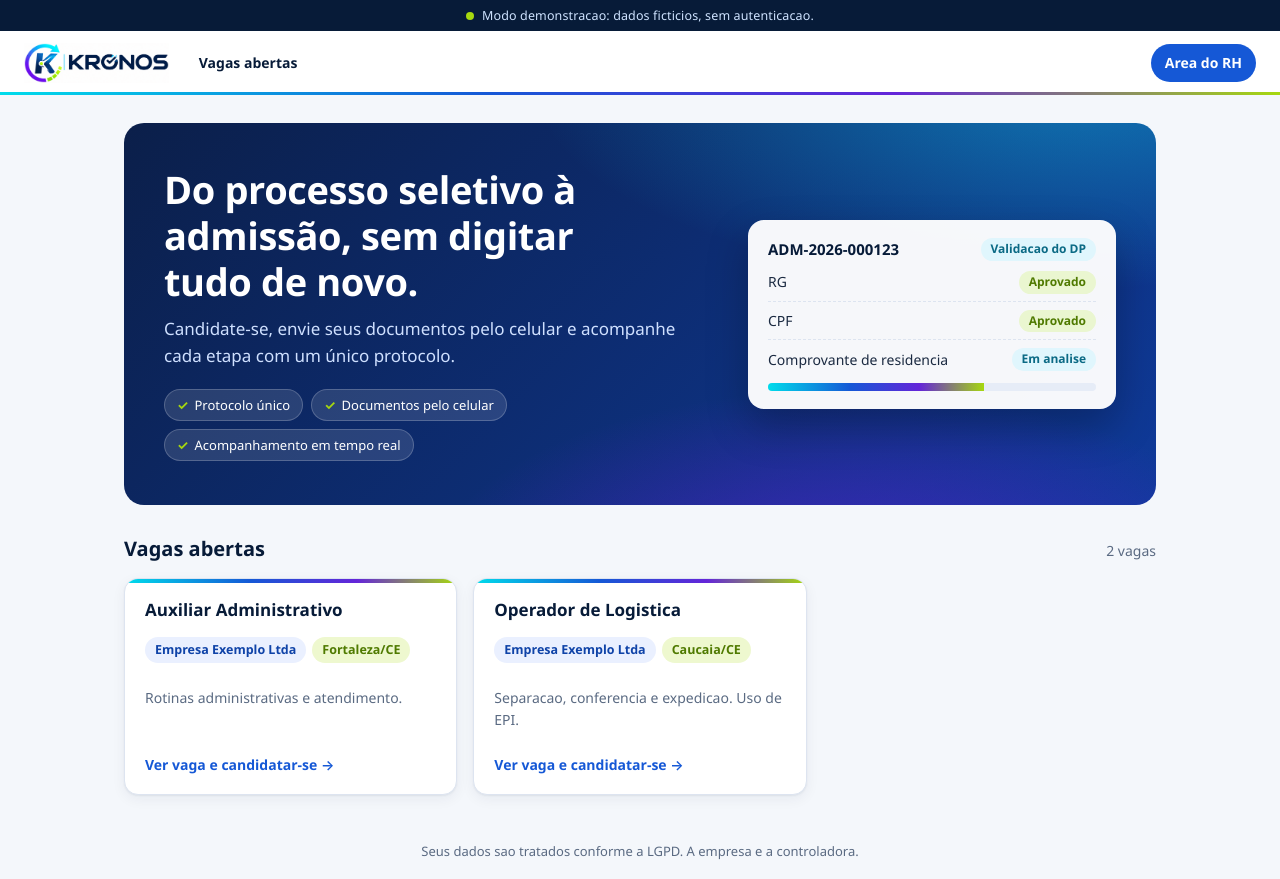
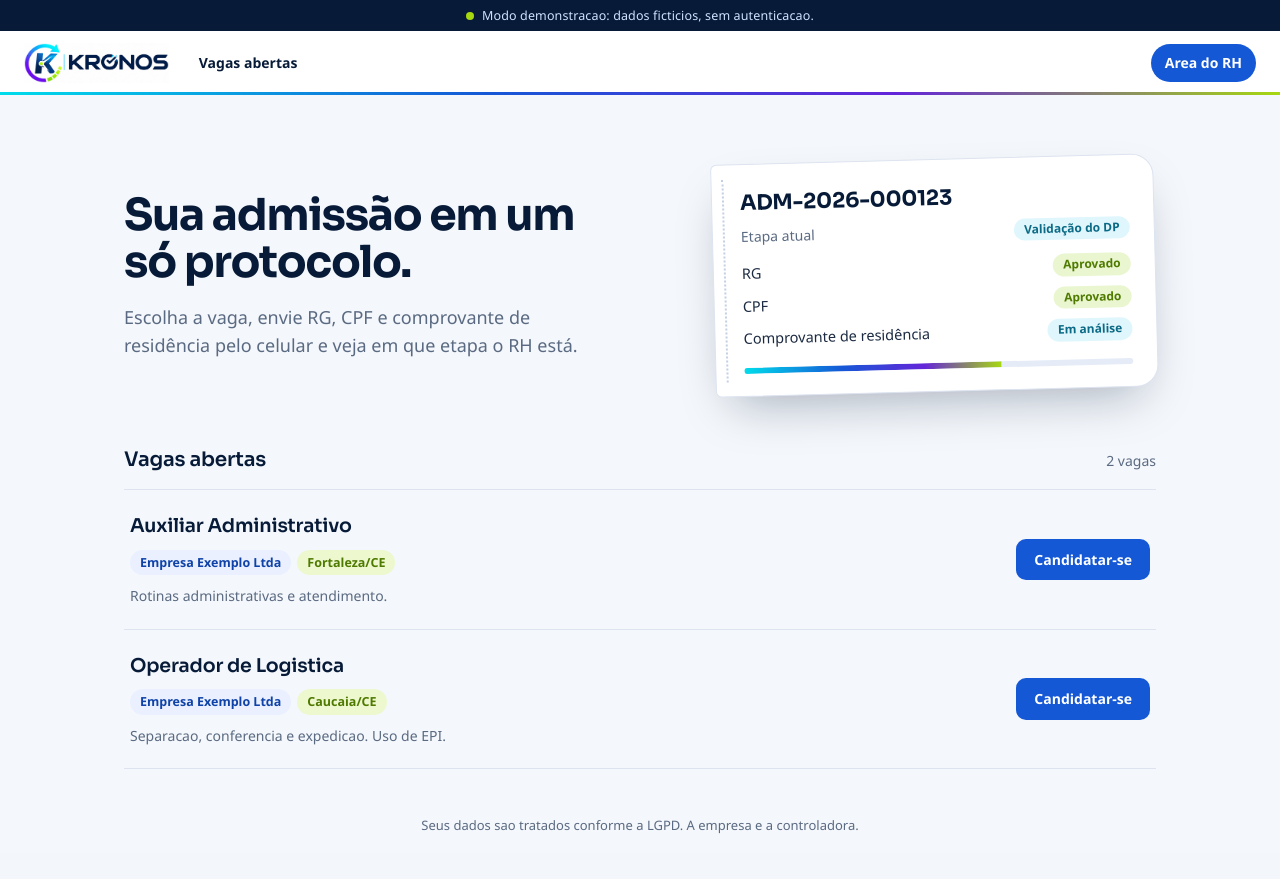
Before and after one commit to mariagabrielasoares099-boop/kronos, a FastAPI app: page / in a window 1280 px wide. After the commit the page ends 834 px from the top, so only its background shows below. Run offline with FastAPI, Linux system fonts and the light colour scheme.

Commit message:
style(web): redesign da demo (Sora local, abertura com protocolo, vagas em lista, sem caixa-alta)
Co-Authored-By: Claude Sonnet 5.5 <noreply@anthropic.com>

```diff
--- a/apps/web/app/static/app.css
+++ b/apps/web/app/static/app.css
@@ -1,9 +1,12 @@
 /* KRONOS: identidade visual da logo (azul-marinho, azul, ciano, roxo e lima), menu lateral escuro, barra superior com a marca,
    cards e tabelas. Sem CDN nem fonte externa: tudo local, compativel com a CSP (style-src 'self'). */
+@font-face { font-family:"Sora"; font-weight:600; font-style:normal; font-display:swap; src:url(/static/fonts/sora-600.ttf) format("truetype"); }
+@font-face { font-family:"Sora"; font-weight:700; font-style:normal; font-display:swap; src:url(/static/fonts/sora-700.ttf) format("truetype"); }
 :root {
   --ink:#071b38; --brand:#1558d6; --brand-dark:#0f43a8; --cyan:#00dceb; --purple:#6425d9; --lime:#a6d80f; --lime-dark:#4f7a00;
   --bg:#f4f7fb; --fg:#1b2a41; --muted:#5a6a82; --card:#fff; --line:#dde4f0; --ok:#1c7c3f; --err:#c0392b; --warn:#8a5a00;
   --nav:#071b38; --nav-2:#143275; --shadow:0 1px 2px rgba(11,31,74,.06), 0 4px 14px rgba(11,31,74,.06);
+  --display:"Sora", "Segoe UI", system-ui, sans-serif;
   --grad:linear-gradient(90deg, var(--cyan), var(--brand) 38%, var(--purple) 70%, var(--lime));
 }
 * { box-sizing:border-box; }
@@ -39,32 +42,34 @@ footer { padding:18px 20px; color:var(--muted); font-size:13px; text-align:cente
 
 /* Menu lateral */
 .side { width:232px; flex:none; background:linear-gradient(180deg, var(--nav) 0%, #0e2a66 100%); color:#cfdcf5; padding:18px 0 16px; }
-.side .side-title { padding:0 22px 10px; font-size:11px; letter-spacing:.12em; text-transform:uppercase; color:#7f96c4; }
+.side .side-title { padding:0 22px 10px; font-size:13px; color:#8fa5d0; }
 .side nav { display:grid; gap:2px; padding:0 10px; }
 .side nav a { color:#cfdcf5; text-decoration:none; padding:10px 14px; border-radius:8px; font-size:14px; border-left:3px solid transparent; }
 .side nav a:hover { background:rgba(255,255,255,.07); color:#fff; }
 .side nav a.on { background:rgba(18,200,240,.14); color:#fff; border-left-color:var(--lime); font-weight:600; }
 
-h1 { font-size:26px; line-height:1.2; margin:0 0 8px; font-weight:700; color:var(--ink); letter-spacing:-.01em; }
+h1 { font-family:var(--display); font-size:26px; line-height:1.2; margin:0 0 8px; font-weight:700; color:var(--ink); letter-spacing:-.02em; }
 h1 small { font-size:15px; color:var(--muted); font-weight:400; margin-left:6px; }
-h2 { font-size:17px; margin:26px 0 10px; font-weight:650; color:var(--ink); }
+h2 { font-family:var(--display); font-size:17px; margin:26px 0 10px; font-weight:600; color:var(--ink); letter-spacing:-.01em; }
 h3 { font-size:15px; margin:20px 0 8px; color:var(--ink); }
 .muted { color:var(--muted); font-size:14px; }
 .lead { font-size:17px; color:var(--muted); max-width:62ch; }
 
 /* Cards, formularios e botoes */
-.cards { list-style:none; padding:0; margin:0; display:grid; gap:16px; grid-template-columns:repeat(auto-fill, minmax(280px, 1fr)); }
+.cards { list-style:none; padding:0; margin:0; border-top:1px solid var(--line); }
 .card { background:var(--card); border:1px solid var(--line); border-radius:14px; padding:18px 20px; box-shadow:var(--shadow); }
 .card h2 { margin:0 0 4px; }
-.vaga { position:relative; display:flex; flex-direction:column; gap:10px; overflow:hidden; transition:transform .15s, box-shadow .15s; }
-.vaga::before { content:""; position:absolute; left:0; right:0; top:0; height:4px; background:var(--grad); }
-.vaga:hover { transform:translateY(-2px); box-shadow:0 8px 24px rgba(11,31,74,.12); }
+.vaga { position:relative; display:grid; grid-template-columns:minmax(0, 1fr) auto; align-items:center; gap:6px 24px; padding:22px 6px; border-bottom:1px solid var(--line); background:transparent; border-radius:0; box-shadow:none; border-inline:0; border-top:0; }
+.vaga:hover { background:#fff; }
+.vaga h2 { margin:0; font-size:19px; }
 .vaga h2 a { color:var(--ink); text-decoration:none; }
 .vaga h2 a::after { content:""; position:absolute; inset:0; }
-.tags { display:flex; flex-wrap:wrap; gap:6px; }
+.vaga p { margin:0; grid-column:1; }
+.tags { display:flex; flex-wrap:wrap; gap:6px; margin:2px 0 4px; }
 .tag { background:#eaf0ff; color:var(--brand-dark); border-radius:999px; padding:3px 10px; font-size:12.5px; font-weight:600; }
 .tag.lime { background:#eef8cf; color:var(--lime-dark); }
-.vaga .go { margin-top:auto; font-weight:600; font-size:14px; color:var(--brand); }
+.vaga .go { grid-column:2; grid-row:1 / span 3; background:var(--brand); color:#fff; font-weight:600; font-size:14px; padding:10px 18px; border-radius:10px; white-space:nowrap; }
+.vaga:hover .go { background:var(--brand-dark); }
 .form { display:grid; gap:14px; max-width:520px; background:var(--card); border:1px solid var(--line); border-radius:14px; padding:22px; box-shadow:var(--shadow); }
 label { display:grid; gap:5px; font-weight:600; font-size:14px; color:var(--ink); }
 label.check { display:flex; gap:10px; font-weight:400; color:var(--fg); }
@@ -82,25 +87,18 @@ button:hover { background:var(--brand-dark); }
 .status { margin:6px 0 12px; }
 .alerta.info { background:#eef5ff; border-color:#b9d2fb; border-left-color:var(--brand); color:var(--ink); }
 
-/* Cartao decorativo do hero: mostra o que o candidato acompanha */
-.hero { display:grid; grid-template-columns:minmax(0, 1.2fr) minmax(260px, .8fr); gap:32px; align-items:center; }
-.hero-card { background:rgba(255,255,255,.96); color:var(--fg); border-radius:16px; padding:18px 20px; box-shadow:0 18px 40px rgba(0,0,0,.25); }
-.hero-card .proto { display:flex; justify-content:space-between; align-items:center; font-weight:700; color:var(--ink); margin-bottom:10px; }
-.hero-card ul { list-style:none; margin:0; padding:0; display:grid; gap:8px; }
-.hero-card li { display:flex; justify-content:space-between; align-items:center; font-size:14px; border-bottom:1px dashed var(--line); padding-bottom:7px; }
-.hero-card li:last-child { border-bottom:0; padding-bottom:0; }
-.hero-card .bar-prog { height:8px; border-radius:999px; background:#e6ecf7; overflow:hidden; margin-top:12px; }
-.hero-card .bar-prog i { display:block; height:100%; width:66%; background:var(--grad); }
-
-/* Vitrine de vagas */
-.hero { position:relative; overflow:hidden; border-radius:20px; padding:44px 40px; margin-bottom:28px; color:#fff;
-  background:radial-gradient(900px 340px at 92% -10%, rgba(18,200,240,.45), transparent 60%),
-             radial-gradient(700px 320px at 70% 120%, rgba(106,27,232,.55), transparent 60%), linear-gradient(135deg, #0b1f4a, #0f3a9a); }
-.hero h1 { color:#fff; font-size:38px; margin-bottom:12px; max-width:20ch; }
-.hero p { color:#cfe0ff; font-size:17px; max-width:54ch; margin:0 0 20px; }
-.hero .pills { display:flex; flex-wrap:wrap; gap:8px; margin-top:6px; }
-.hero .pill { background:rgba(255,255,255,.12); border:1px solid rgba(255,255,255,.2); border-radius:999px; padding:5px 12px; font-size:13px; }
-.hero .pill::before { content:"\2713"; color:var(--lime); margin-right:6px; font-weight:700; }
+/* Abertura: o protocolo (bilhete) e o elemento memoravel; o gradiente aparece so na barra de progresso */
+.hero { display:grid; grid-template-columns:minmax(0, 1.1fr) minmax(280px, .9fr); gap:48px; align-items:center; padding:36px 0 44px; }
+.hero h1 { font-size:44px; line-height:1.08; letter-spacing:-.03em; max-width:15ch; margin-bottom:16px; }
+.hero p { color:var(--muted); font-size:18px; line-height:1.6; max-width:46ch; margin:0; }
+.ticket-demo { position:relative; background:#fff; border:1px solid var(--line); border-radius:6px 22px 22px 6px; padding:22px 24px 22px 28px; box-shadow:0 22px 50px -18px rgba(7,27,56,.35); transform:rotate(-1.5deg); }
+.ticket-demo::before { content:""; position:absolute; left:10px; top:14px; bottom:14px; border-left:2px dotted #c3cfe4; }
+.ticket-demo .proto { font-family:var(--display); font-weight:700; font-size:21px; color:var(--ink); letter-spacing:-.01em; }
+.ticket-demo .etapa { display:flex; justify-content:space-between; align-items:center; margin:6px 0 14px; font-size:14px; color:var(--muted); }
+.ticket-demo ul { list-style:none; margin:0; padding:0; display:grid; gap:10px; }
+.ticket-demo li { display:flex; justify-content:space-between; align-items:center; font-size:14.5px; }
+.ticket-demo .bar-prog { height:6px; border-radius:999px; background:#e6ecf7; overflow:hidden; margin-top:18px; }
+.ticket-demo .bar-prog i { display:block; height:100%; width:66%; background:var(--grad); }
 .section-head { display:flex; align-items:baseline; justify-content:space-between; gap:12px; margin:8px 0 14px; }
 .section-head h2 { margin:0; font-size:20px; }
 .vaga-layout { display:grid; grid-template-columns:minmax(0, 1.1fr) minmax(300px, 520px); gap:28px; align-items:start; }
@@ -137,12 +135,12 @@ button:hover { background:var(--brand-dark); }
 .kpi::before { content:""; position:absolute; left:0; top:0; bottom:0; width:4px; background:var(--cyan); }
 .kpi.k2::before { background:var(--brand); } .kpi.k3::before { background:var(--purple); } .kpi.k4::before { background:var(--lime); }
 .kpi.k5::before { background:var(--err); } .kpi.k6::before { background:#e0a100; }
-.kpi b { display:block; font-size:28px; line-height:1.1; color:var(--ink); }
+.kpi b { display:block; font-family:var(--display); font-size:30px; line-height:1.1; color:var(--ink); }
 .kpi span { font-size:13px; color:var(--muted); }
 .kanban { display:flex; gap:14px; overflow-x:auto; padding-bottom:14px; }
 .col { min-width:236px; background:#e8edf7; border-radius:14px; padding:10px; border-top:4px solid var(--brand); }
 .col:nth-child(4n+1) { border-top-color:var(--cyan); } .col:nth-child(4n+3) { border-top-color:var(--purple); } .col:nth-child(4n) { border-top-color:var(--lime); }
-.col h2 { font-size:12px; margin:6px 6px 10px; text-transform:uppercase; letter-spacing:.06em; color:var(--muted); }
+.col h2 { font-size:14px; margin:6px 6px 10px; color:var(--ink); }
 .ticket { display:block; background:var(--card); border:1px solid var(--line); border-radius:10px; padding:11px 12px; margin-bottom:8px; color:inherit; text-decoration:none; font-size:14px; box-shadow:var(--shadow); }
 .ticket:hover { border-color:var(--brand); transform:translateY(-1px); }
 
@@ -150,7 +148,7 @@ button:hover { background:var(--brand-dark); }
 .filtros { display:flex; gap:12px; flex-wrap:wrap; margin:12px 0; background:var(--card); border:1px solid var(--line); border-radius:14px; padding:14px 16px; box-shadow:var(--shadow); }
 .filtros input { min-width:240px; }
 .fila { width:100%; border-collapse:separate; border-spacing:0; background:var(--card); border:1px solid var(--line); border-radius:14px; box-shadow:var(--shadow); overflow:hidden; }
-.fila th { background:#f3f6fc; color:var(--muted); text-transform:uppercase; font-size:11px; letter-spacing:.07em; }
+.fila th { background:#f3f6fc; color:var(--muted); font-size:13px; font-weight:600; }
 .fila th, .fila td { text-align:left; padding:11px 14px; border-bottom:1px solid var(--line); font-size:14px; }
 .fila tbody tr:last-child td { border-bottom:0; }
 .fila tbody tr:hover { background:#f2f7ff; }
@@ -180,11 +178,13 @@ button:hover { background:var(--brand-dark); }
 .sair button:hover { background:#f2f5fb; color:var(--ink); }
 
 /* Master-detail da fila do RH: lista a esquerda, chamado a direita; empilha no celular. */
-.mestre-detalhe { display:grid; grid-template-columns:minmax(320px, 5fr) 7fr; gap:20px; align-items:start; }
+.mestre-detalhe { display:grid; grid-template-columns:minmax(320px, 6fr) 5fr; gap:20px; align-items:start; }
 .mestre-detalhe > * { min-width:0; }
 .mestre { overflow-x:auto; }
 .mestre .fila { min-width:520px; }
 .mestre-detalhe .fila { font-size:13px; }
+.mestre-detalhe .fila th, .mestre-detalhe .fila td { padding:10px 8px; }
+.mestre-detalhe .fila td:first-child { white-space:nowrap; }
 .mestre-detalhe .fila a:focus { outline:2px solid var(--cyan); outline-offset:2px; }
 .fila tbody tr:has(a:focus) { background:#e3f1ff; box-shadow:inset 3px 0 0 var(--brand); }
 .detalhe { background:var(--card); border:1px solid var(--line); border-radius:14px; box-shadow:var(--shadow); padding:18px 22px; min-height:200px; }
@@ -208,9 +208,11 @@ button:hover { background:var(--brand-dark); }
   .side nav a { white-space:nowrap; border-left:0; border-bottom:3px solid transparent; border-radius:8px 8px 0 0; }
   .side nav a.on { border-bottom-color:var(--lime); }
   main { padding:18px 14px; }
-  .hero { padding:28px 22px; border-radius:16px; grid-template-columns:1fr; }
-  .hero-card { display:none; }
-  .hero h1 { font-size:28px; }
+  .hero { padding:20px 0 28px; grid-template-columns:1fr; gap:28px; }
+  .ticket-demo { transform:none; }
+  .hero h1 { font-size:32px; }
+  .vaga { grid-template-columns:1fr; }
+  .vaga .go { grid-column:1; grid-row:auto; text-align:center; margin-top:10px; }
   .fila { display:block; overflow-x:auto; }
   .filtros input { min-width:0; width:100%; }
   .stepper { padding:14px 8px; }
--- a/apps/web/app/templates/vagas.html
+++ b/apps/web/app/templates/vagas.html
@@ -3,20 +3,16 @@
 {% block content %}
 <section class="hero">
   <div>
-  <h1>Do processo seletivo &agrave; admiss&atilde;o, sem digitar tudo de novo.</h1>
-  <p>Candidate-se, envie seus documentos pelo celular e acompanhe cada etapa com um &uacute;nico protocolo.</p>
-  <div class="pills">
-    <span class="pill">Protocolo &uacute;nico</span>
-    <span class="pill">Documentos pelo celular</span>
-    <span class="pill">Acompanhamento em tempo real</span>
+    <h1>Sua admiss&atilde;o em um s&oacute; protocolo.</h1>
+    <p>Escolha a vaga, envie RG, CPF e comprovante de resid&ecirc;ncia pelo celular e veja em que etapa o RH est&aacute;.</p>
   </div>
-  </div>
-  <aside class="hero-card" aria-hidden="true">
-    <div class="proto"><span>ADM-2026-000123</span><span class="badge badge-pendente">Validacao do DP</span></div>
+  <aside class="ticket-demo" aria-hidden="true">
+    <div class="proto">ADM-2026-000123</div>
+    <div class="etapa"><span>Etapa atual</span><span class="badge badge-pendente">Valida&ccedil;&atilde;o do DP</span></div>
     <ul>
       <li>RG <span class="badge badge-aprovado">Aprovado</span></li>
       <li>CPF <span class="badge badge-aprovado">Aprovado</span></li>
-      <li>Comprovante de residencia <span class="badge badge-pendente">Em analise</span></li>
+      <li>Comprovante de resid&ecirc;ncia <span class="badge badge-pendente">Em an&aacute;lise</span></li>
     </ul>
     <div class="bar-prog"><i></i></div>
   </aside>
@@ -31,7 +27,7 @@
     <h2><a href="/vagas/{{ v.id }}">{{ v.titulo }}</a></h2>
     <div class="tags"><span class="tag">{{ v.empresa }}</span><span class="tag lime">{{ v.local }}</span></div>
     <p class="muted">{{ v.descricao }}</p>
-    <span class="go">Ver vaga e candidatar-se &rarr;</span>
+    <span class="go">Candidatar-se</span>
   </li>
   {% else %}<li>Nenhuma vaga aberta no momento.</li>{% endfor %}
 </ul>
```
Also changed, not shown: apps/web/app/static/fonts/OFL.txt (added, +93 -0 lines), apps/web/app/static/fonts/sora-600.ttf (added), apps/web/app/static/fonts/sora-700.ttf (added).
